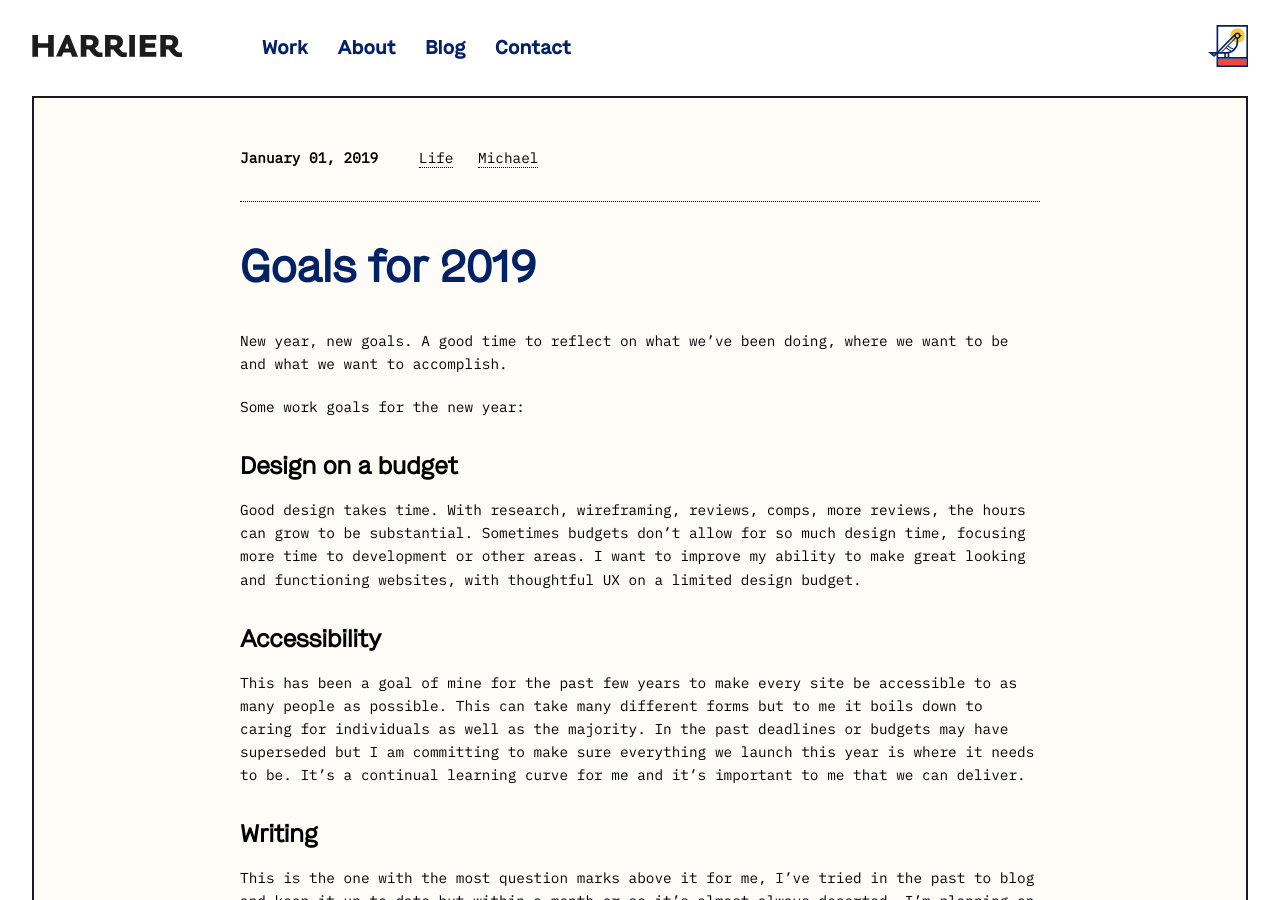
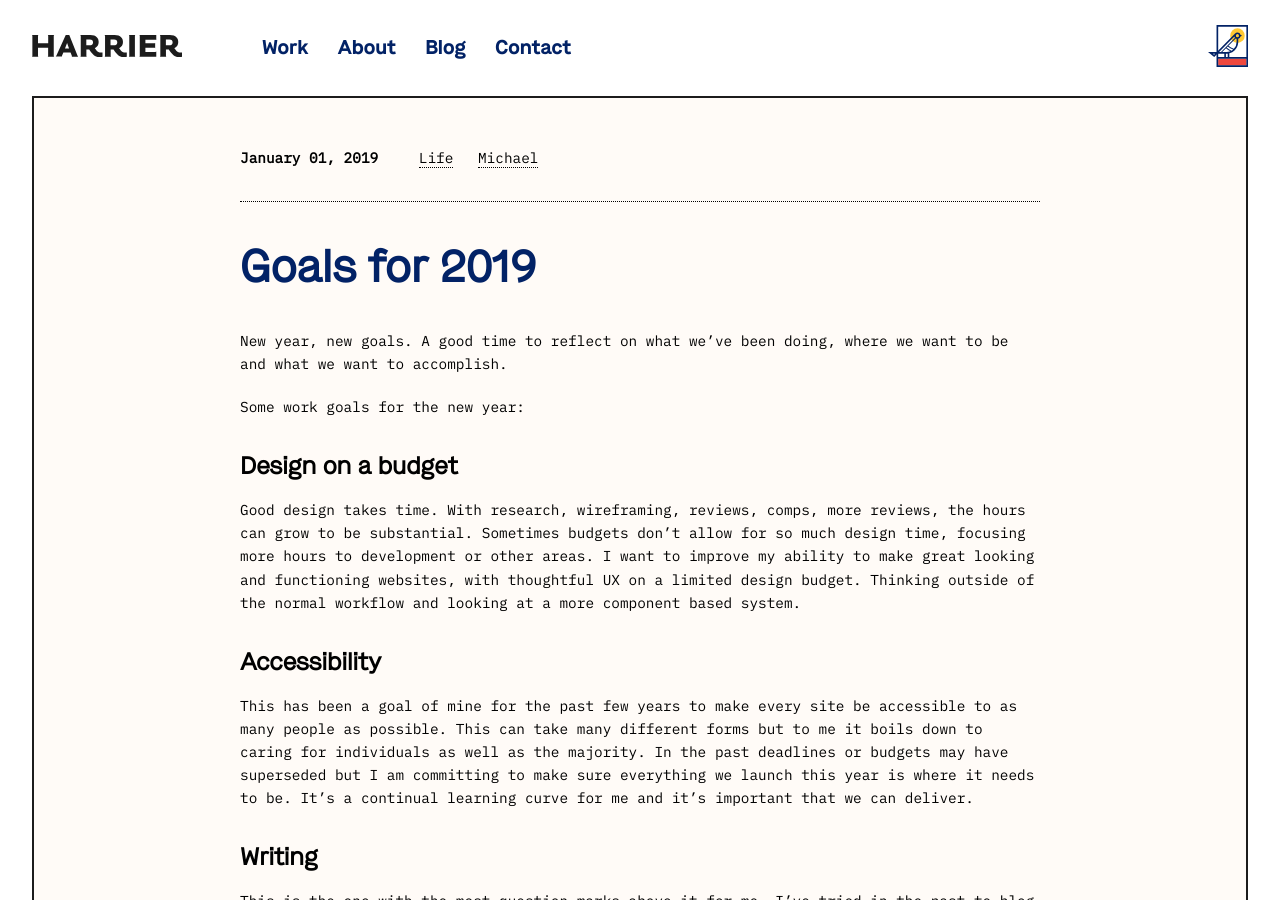
Before and after one commit to michaeldmcqueen/harrierdesignco, a Jekyll site: the page built from _posts/2019-01-01-goals-for-2019.md, in a window 1280 px wide and 900 px high. Built offline with Jekyll 4.4.1, drawn with Linux system fonts in a browser that asks for light colours.

Commit message:
Updated '_posts/2019-01-01-goals-for-2019.md' via CloudCannon

```diff
--- a/_posts/2019-01-01-goals-for-2019.md
+++ b/_posts/2019-01-01-goals-for-2019.md
@@ -9,26 +9,31 @@
 permalink: /:year/:month/:title/
 ---
 
-New year, new goals. A good time to reflect on what we've been doing, where we want to be and what we want to accomplish.
+New year, new goals. A good time to reflect on what we’ve been doing, where we want to be and what we want to accomplish.
 
 Some work goals for the new year:
 
 #### Design on a budget
-Good design takes time. With research, wireframing, reviews, comps, more reviews, the hours can grow to be substantial. Sometimes budgets don't allow for so much design time, focusing more time to development or other areas. I want to improve my ability to make great looking and functioning websites, with thoughtful UX on a limited design budget.
+
+Good design takes time. With research, wireframing, reviews, comps, more reviews, the hours can grow to be substantial. Sometimes budgets don’t allow for so much design time, focusing more hours to development or other areas. I want to improve my ability to make great looking and functioning websites, with thoughtful UX on a limited design budget. Thinking outside of the normal workflow and looking at a more component based system.
 
 #### Accessibility
-This has been a goal of mine for the past few years to make every site be accessible to as many people as possible. This can take many different forms but to me it boils down to caring for individuals as well as the majority. In the past deadlines or budgets may have superseded but I am committing to make sure everything we launch this year is where it needs to be. It's a continual learning curve for me and it's important to me that we can deliver.
+
+This has been a goal of mine for the past few years to make every site be accessible to as many people as possible. This can take many different forms but to me it boils down to caring for individuals as well as the majority. In the past deadlines or budgets may have superseded but I am committing to make sure everything we launch this year is where it needs to be. It’s a continual learning curve for me and it’s important that we can deliver.
 
 #### Writing
-This is the one with the most question marks above it for me, I've tried in the past to blog and keep it up-to-date but within a month or so it's almost always deserted. I'm planning on writing a few times a month, about design, web development and our life. I want to have the ability to share my thoughts in this format and improve my writing with it. Fingers crossed.
+
+This is the one with the most question marks above it for me, I’ve tried in the past to blog and keep it up-to-date but within a month or so it’s almost always deserted. I’m planning on writing a few times a month, about design, web development and our life. I want to have the ability to share my thoughts in this format and improve my writing with it. Fingers crossed.
 
 #### Attend Meetups
-I used to regularly attend web and tech meetups in Fort Collins and I got a lot out of them but over the past 2 years I can count the times I've been on one hand. Getting myself out the door and to attend is something I'm going to do this year.
+
+I used to regularly attend web and tech meetups in Fort Collins and I got a lot out of them but over the past 2 years I can count the times I’ve been on one hand. Getting myself out the door and to attend is something I’m going to do this year.
 
 #### Outside of work goals
+
 * Run the Quad Rock 25.
 * Read 40 books.
 * Spend more time outdoors with my family.
 * Try Yoga.
 
-Here's to a good 2019.
+Here’s to a good 2019.
```
